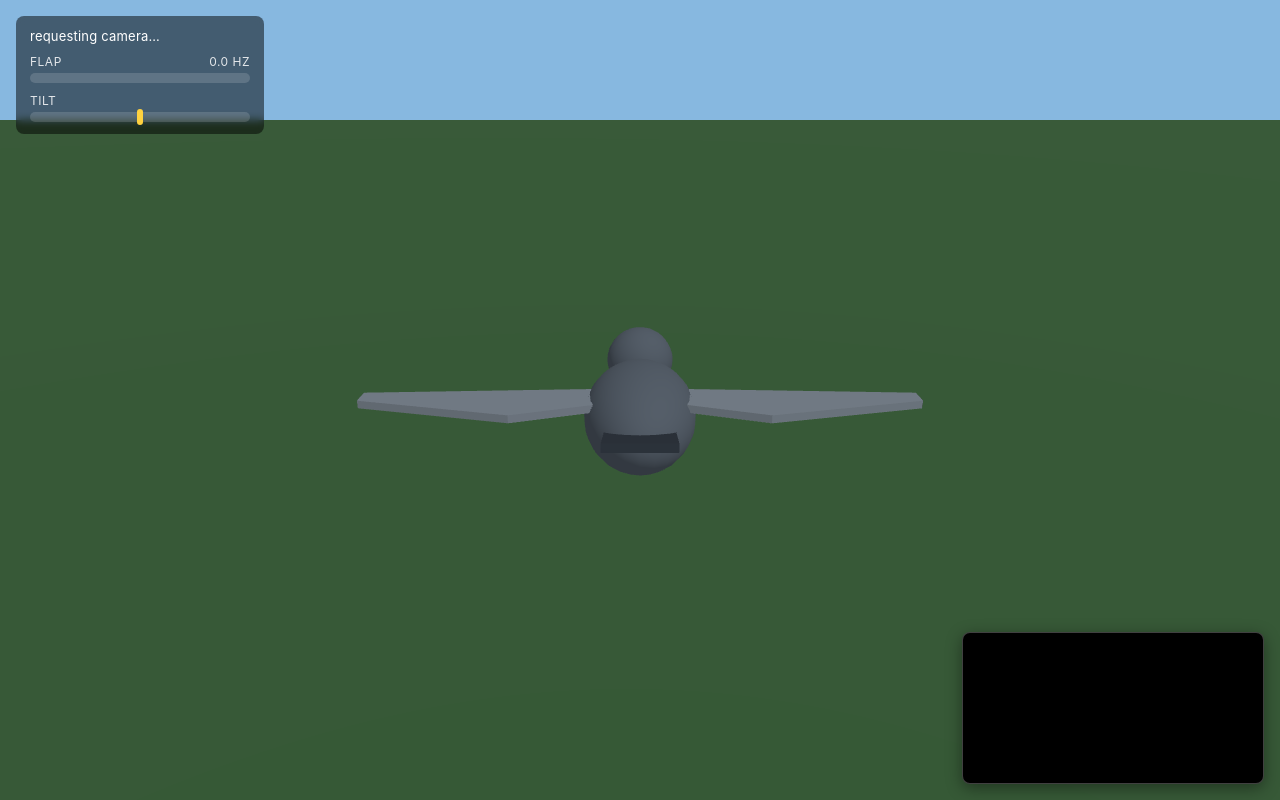
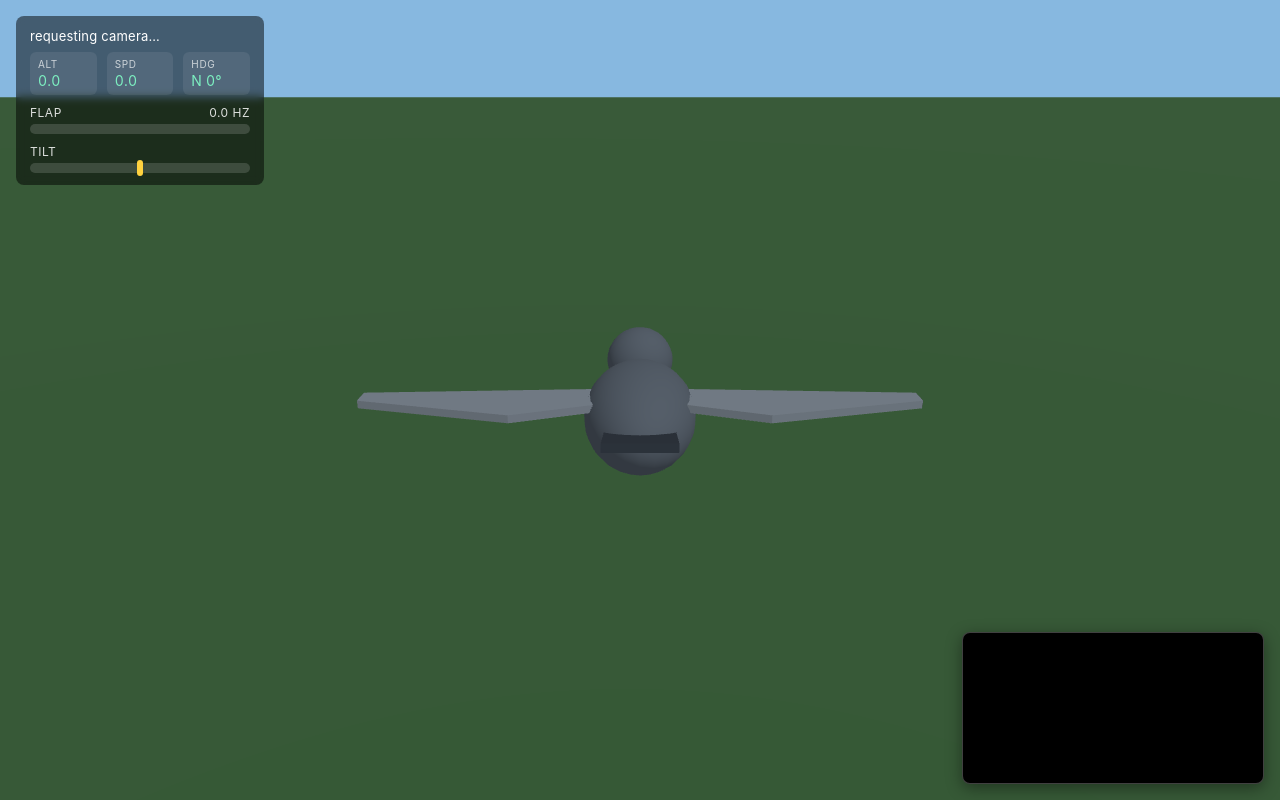
Before and after one commit to raysuhyunlee/interactive-art, a website built with Vite: page pigeon/index.html in a window 1280 px wide. Built offline with nearby package versions, Linux system fonts and the light colour scheme; no server answers; animation ran at ten frames a second.

Commit message:
add physics

```diff
--- a/pigeon/index.html
+++ b/pigeon/index.html
@@ -14,6 +14,11 @@
       <canvas id="debug"></canvas>
       <div id="hud">
         <div id="status">starting…</div>
+        <div id="stats">
+          <div class="stat"><span class="k">alt</span><span id="alt-val">0.0</span></div>
+          <div class="stat"><span class="k">spd</span><span id="spd-val">0.0</span></div>
+          <div class="stat"><span class="k">hdg</span><span id="hdg-val">N 0°</span></div>
+        </div>
         <div class="meter">
           <div class="label">flap <span id="flap-hz">0.0 Hz</span></div>
           <div class="bar"><div id="flap-fill"></div></div>
--- a/pigeon/src/hud.ts
+++ b/pigeon/src/hud.ts
@@ -2,6 +2,11 @@ import type { MotionState } from './motion';
 
 function el<T extends HTMLElement>(sel: string): T {
   return document.querySelector<T>(sel)!;
+}
+
+const POINTS = ['N', 'NE', 'E', 'SE', 'S', 'SW', 'W', 'NW'];
+function compass(deg: number): string {
+  return POINTS[Math.round(deg / 45) % 8];
 }
 
 // Live readout of the motion signals: flap power bar + frequency, tilt knob.
@@ -11,10 +16,19 @@ export class Hud {
   private flapFill = el<HTMLDivElement>('#flap-fill');
   private flapHz = el<HTMLSpanElement>('#flap-hz');
   private tiltKnob = el<HTMLDivElement>('#tilt-knob');
+  private altVal = el<HTMLSpanElement>('#alt-val');
+  private spdVal = el<HTMLSpanElement>('#spd-val');
+  private hdgVal = el<HTMLSpanElement>('#hdg-val');
   private pulseTimer = 0;
 
   setStatus(text: string): void {
     this.status.textContent = text;
+  }
+
+  setFlight(altitude: number, speed: number, headingDeg: number): void {
+    this.altVal.textContent = altitude.toFixed(1);
+    this.spdVal.textContent = speed.toFixed(1);
+    this.hdgVal.textContent = `${compass(headingDeg)} ${Math.round(headingDeg)}°`;
   }
 
   setError(text: string): void {
--- a/pigeon/src/main.ts
+++ b/pigeon/src/main.ts
@@ -4,8 +4,9 @@ import { startWebcam } from './camera';
 import { createPoseLandmarker, readArms, type Arms, type Pose } from './pose';
 import { Bird } from './bird';
 import { drawDebug } from './debug';
-import { MotionAnalyzer } from './motion';
+import { MotionAnalyzer, type MotionState } from './motion';
 import { Hud } from './hud';
+import { BirdPhysics } from './physics';
 
 const video = document.querySelector<HTMLVideoElement>('#webcam')!;
 const sceneCanvas = document.querySelector<HTMLCanvasElement>('#scene')!;
@@ -14,11 +15,18 @@ const debugCtx = debugCanvas.getContext('2d')!;
 
 const hud = new Hud();
 const analyzer = new MotionAnalyzer();
+const physics = new BirdPhysics();
+
+// latest motion signals, written by the pose loop and read by the render loop
+let motion: MotionState = { flapHz: 0, flapPower: 0, tilt: 0, flapped: false };
 
 const DEBUG_W = 280; // CSS px width of the bottom-right PIP
 
 // max bank angle (rad) the bird rolls to at full tilt
 const MAX_ROLL = 0.6;
+// camera offset behind/above the bird as it climbs and falls
+const CAM_BACK = 5.0;
+const CAM_UP = 2.0;
 const NO_ARMS: Arms = {
   left: { elevation: 0, ok: false },
   right: { elevation: 0, ok: false },
@@ -79,9 +87,28 @@ function toWingAngle(elevation: number): number {
 // screen even before (or without) the camera and pose model.
 // ---------------------------------------------------------------------------
 let lastPose: Pose | null = null;
+const clock = new THREE.Clock();
 
 function renderLoop() {
+  const dt = Math.min(clock.getDelta(), 0.05); // clamp to avoid post-stall jumps
+
+  // physics: flapping lifts, gravity pulls, tilt turns
+  physics.update(dt, motion.flapPower, motion.tilt);
+  bird.group.position.copy(physics.position);
+  bird.group.rotation.y = physics.heading;
+
+  // chase cam: sit behind the bird along its heading so turns read naturally
+  const back = physics.forward.multiplyScalar(-CAM_BACK);
+  camera.position.set(
+    physics.position.x + back.x,
+    physics.position.y + CAM_UP,
+    physics.position.z + back.z,
+  );
+  camera.lookAt(physics.position.x, physics.position.y + 0.1, physics.position.z);
+
   bird.update();
+  hud.setFlight(physics.altitude, physics.speed, physics.headingDeg);
+
   renderer.render(scene, camera);
   if (video.videoWidth > 0) drawDebug(debugCtx, video, lastPose);
   requestAnimationFrame(renderLoop);
@@ -124,8 +151,8 @@ async function startTracking() {
         if (arms.left.ok) bird.setWingTargetsLeft(toWingAngle(arms.left.elevation));
         if (arms.right.ok) bird.setWingTargetsRight(toWingAngle(arms.right.elevation));
 
-        // derived signals: flap + tilt
-        const motion = analyzer.update(arms, now);
+        // derived signals: flap + tilt (shared with the physics/render loop)
+        motion = analyzer.update(arms, now);
         bird.setBankTarget(-motion.tilt * MAX_ROLL);
         hud.update(motion);
 
--- /dev/null
+++ b/pigeon/src/physics.ts
@@ -0,0 +1,60 @@
+import * as THREE from 'three';
+
+// Minimal vertical flight model: gravity pulls down, flapping generates lift.
+// Horizontal motion (forward flight, steering) comes with the city in step 6.
+const GRAVITY = 10; // constant downward acceleration
+const LIFT_GAIN = 20; // upward acceleration at full flap power
+const VERT_DRAG = 1.5; // air resistance proportional to vertical speed
+const GROUND_Y = -2.5; // bird rests here; can't sink below
+const MAX_SPEED = 9; // clamp vertical speed for stability
+const YAW_RATE = 1.2; // rad/s of turn at full tilt
+
+// At flapPower = GRAVITY / LIFT_GAIN (= 0.5) lift balances gravity and the bird
+// hovers; flap harder to climb, ease off to descend.
+export class BirdPhysics {
+  readonly position = new THREE.Vector3(0, GROUND_Y, 0);
+  readonly velocity = new THREE.Vector3();
+  heading = 0; // yaw in radians; 0 faces -Z (north)
+
+  update(dt: number, flapPower: number, tilt: number): void {
+    // vertical: gravity vs. lift
+    let ay = -GRAVITY + LIFT_GAIN * flapPower;
+    ay -= this.velocity.y * VERT_DRAG; // drag
+
+    this.velocity.y = THREE.MathUtils.clamp(
+      this.velocity.y + ay * dt,
+      -MAX_SPEED,
+      MAX_SPEED,
+    );
+    this.position.y += this.velocity.y * dt;
+
+    // ground contact
+    if (this.position.y <= GROUND_Y) {
+      this.position.y = GROUND_Y;
+      if (this.velocity.y < 0) this.velocity.y = 0;
+    }
+
+    // banking turns the bird (heading only; forward travel comes in step 6)
+    this.heading += tilt * YAW_RATE * dt;
+  }
+
+  // height above the ground, in world units
+  get altitude(): number {
+    return this.position.y - GROUND_Y;
+  }
+
+  // current speed (vertical only for now)
+  get speed(): number {
+    return this.velocity.length();
+  }
+
+  // unit forward vector implied by the heading (bird faces -Z at heading 0)
+  get forward(): THREE.Vector3 {
+    return new THREE.Vector3(-Math.sin(this.heading), 0, -Math.cos(this.heading));
+  }
+
+  // compass bearing in degrees: 0 = N (-Z), 90 = E (+X)
+  get headingDeg(): number {
+    return ((-this.heading * 180) / Math.PI + 360 * 10) % 360;
+  }
+}
--- a/pigeon/src/style.css
+++ b/pigeon/src/style.css
@@ -64,7 +64,35 @@ body {
 }
 
 #status {
-  margin-bottom: 10px;
+  margin-bottom: 8px;
+}
+
+#stats {
+  display: flex;
+  gap: 10px;
+}
+
+.stat {
+  flex: 1;
+  display: flex;
+  flex-direction: column;
+  gap: 2px;
+  padding: 6px 8px;
+  border-radius: 6px;
+  background: rgba(255, 255, 255, 0.08);
+}
+
+.stat .k {
+  font-size: 10px;
+  opacity: 0.7;
+  text-transform: uppercase;
+  letter-spacing: 0.6px;
+}
+
+.stat span:last-child {
+  color: #7defc0;
+  font-size: 14px;
+  font-variant-numeric: tabular-nums;
 }
 
 .meter {
```
